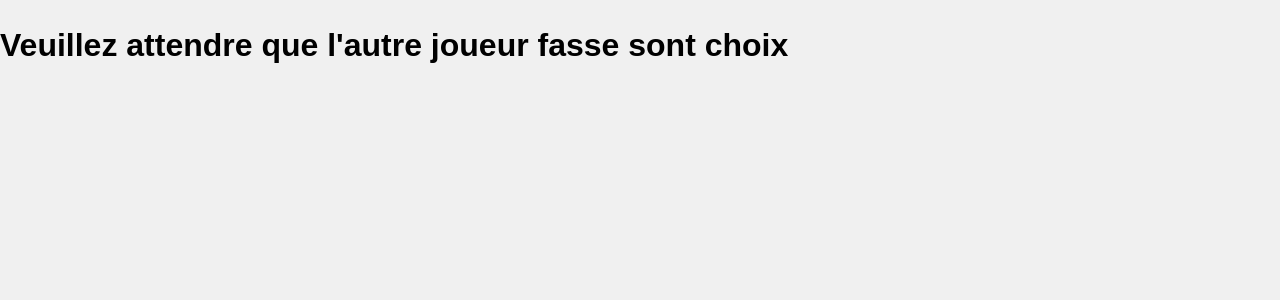
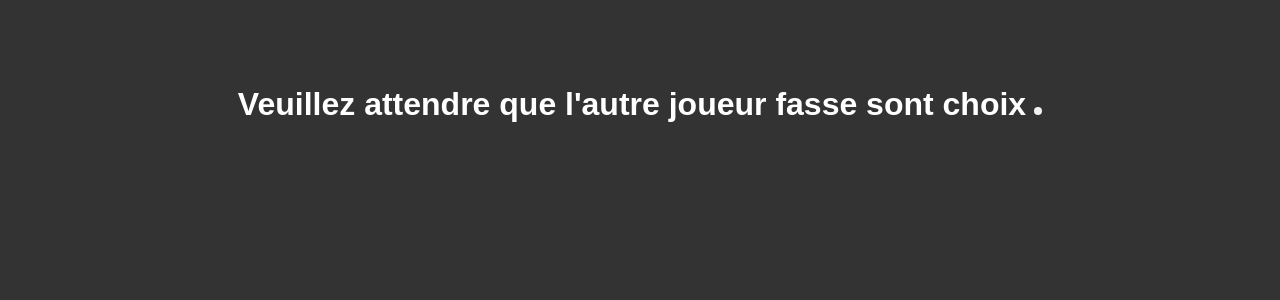
Before and after one commit to yohannNDB/nsi_term_2022_2023_QUINSI, a Python web app: template templates/attente.html in a window 1280 px wide. Shown: the top 300 px of the page. Run offline with Jinja, Linux system fonts and the light colour scheme; the template is opened without the code that fills it, so the values that code supplies are empty.

Commit message:
Update attente.html

```diff
--- a/templates/attente.html
+++ b/templates/attente.html
@@ -6,6 +6,41 @@
     <meta name="viewport" content="width=device-width, initial-scale=1.0">
     <link href="styles.css" rel="stylesheet" />
     <title>Qui est-ce ?</title>
+    <style>
+    body {
+  background-color: #333;
+  color: #fff;
+  font-family: Arial, sans-serif;
+  text-align: center;
+}
+
+h1 {
+  font-size: 2rem;
+  margin-top: 5rem;
+}
+
+/* Animation pour la page d'attente */
+@keyframes pulse {
+  0% {
+    opacity: 0.2;
+  }
+  50% {
+    opacity: 1;
+  }
+  100% {
+    opacity: 0.2;
+  }
+}
+
+h1::after {
+  content: "";
+  display: inline-block;
+  width: 0.5rem;
+  height: 0.5rem;
+  margin-left: 0.5rem;
+  border-radius: 50%;
+  background-color: #fff;
+  animation: pulse 1s ease-in-out infinite; </style>
 </head>
 <body>
     <h1>Veuillez attendre que l'autre joueur fasse sont choix</h1>
```
